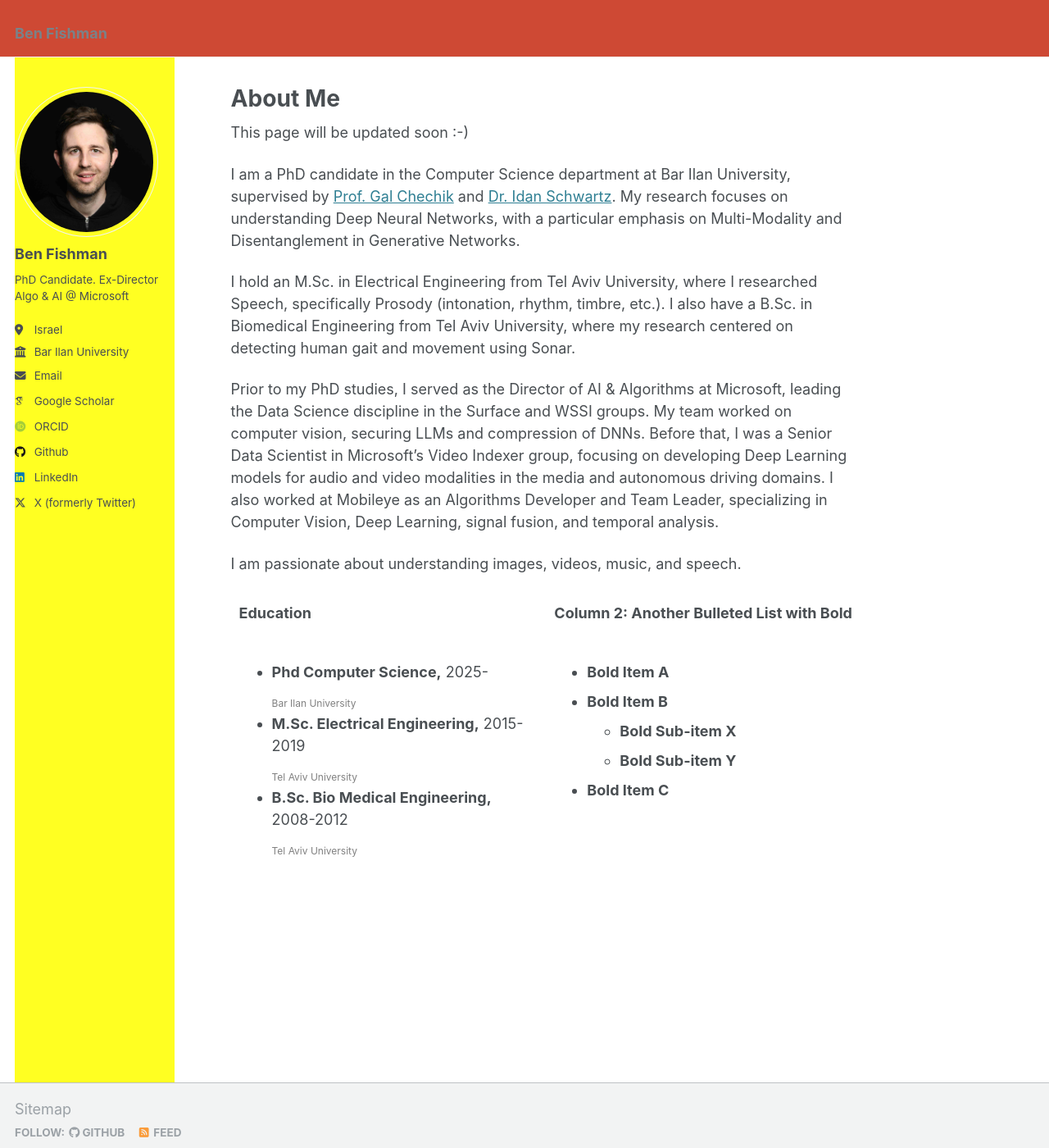
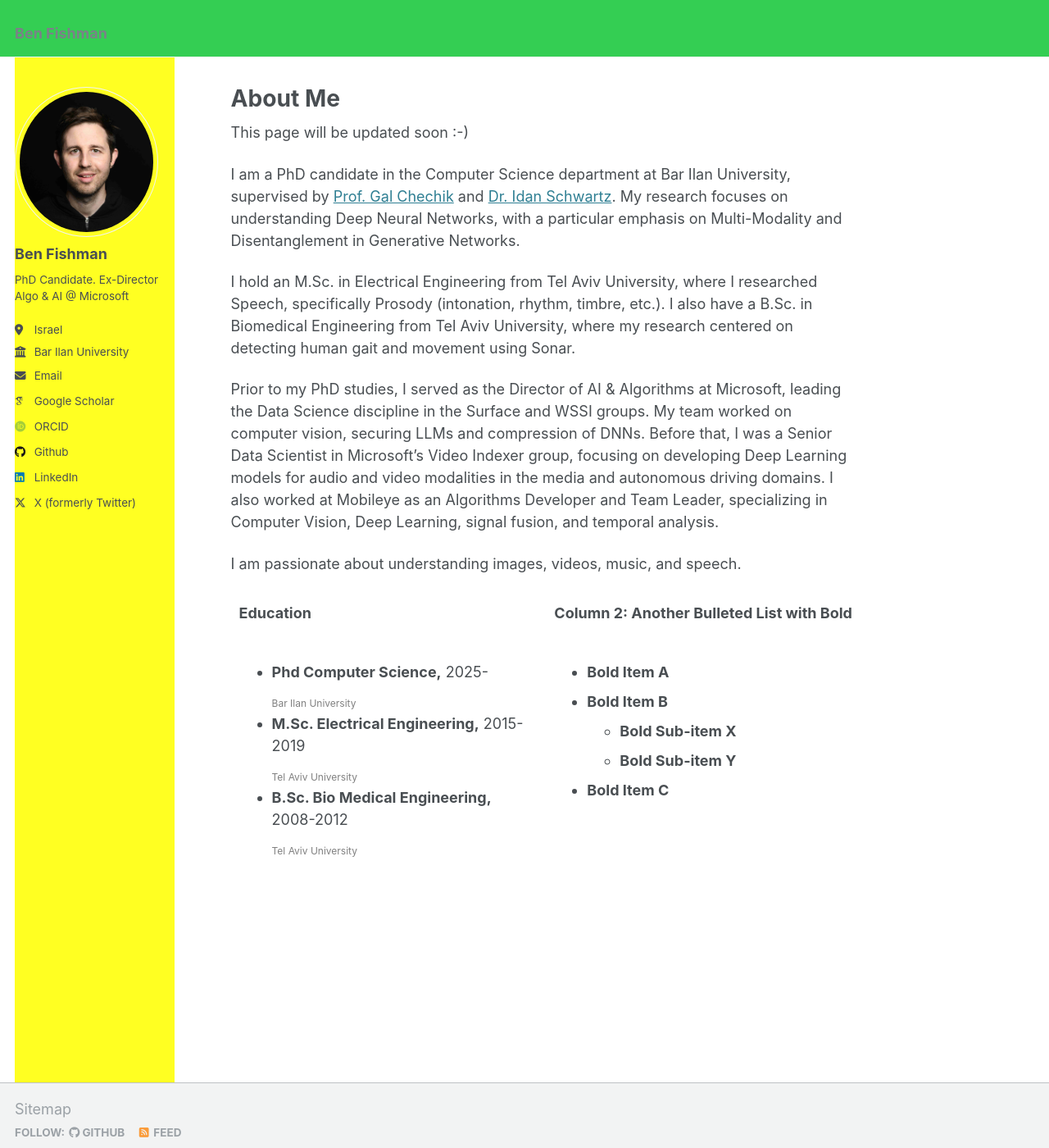
Before and after one commit to benf22/benf22.github.io, a Jekyll site: the page built from _pages/about.md, in a window 1280 px wide and 1400 px high. Shown: the whole window at 82% size. Built offline with Jekyll 4.4.1, drawn with Linux system fonts in a browser that asks for light colours; some web fonts are replaced.

Commit message:
Update _variables.scss

```diff
--- a/_sass/_variables.scss
+++ b/_sass/_variables.scss
@@ -44,7 +44,7 @@ $type-size-8                : 0.625em;  // ~10px
 
 /* masthead properties */
 $masthead-height            : 70px;
-$masthead-bg-color          : #ce4934;
+$masthead-bg-color          : #34ce53;
 
 /* Sidebar properties */
 $sidebar-screen-min-width   : 1024px;
```
